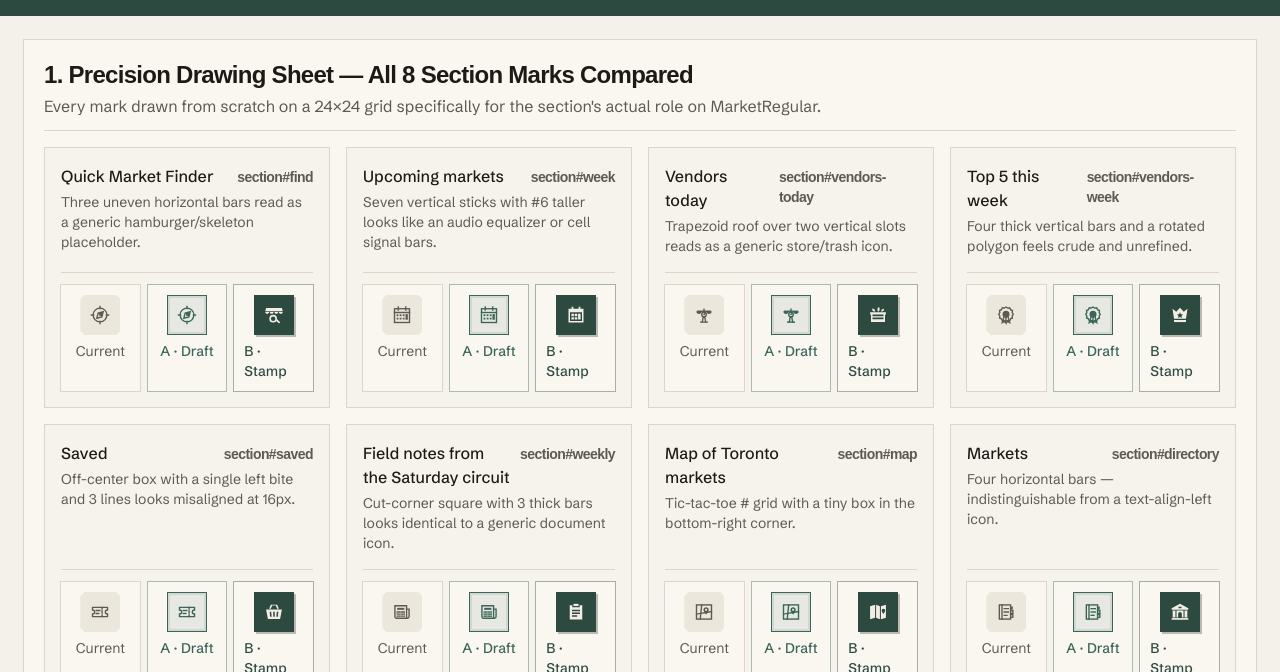
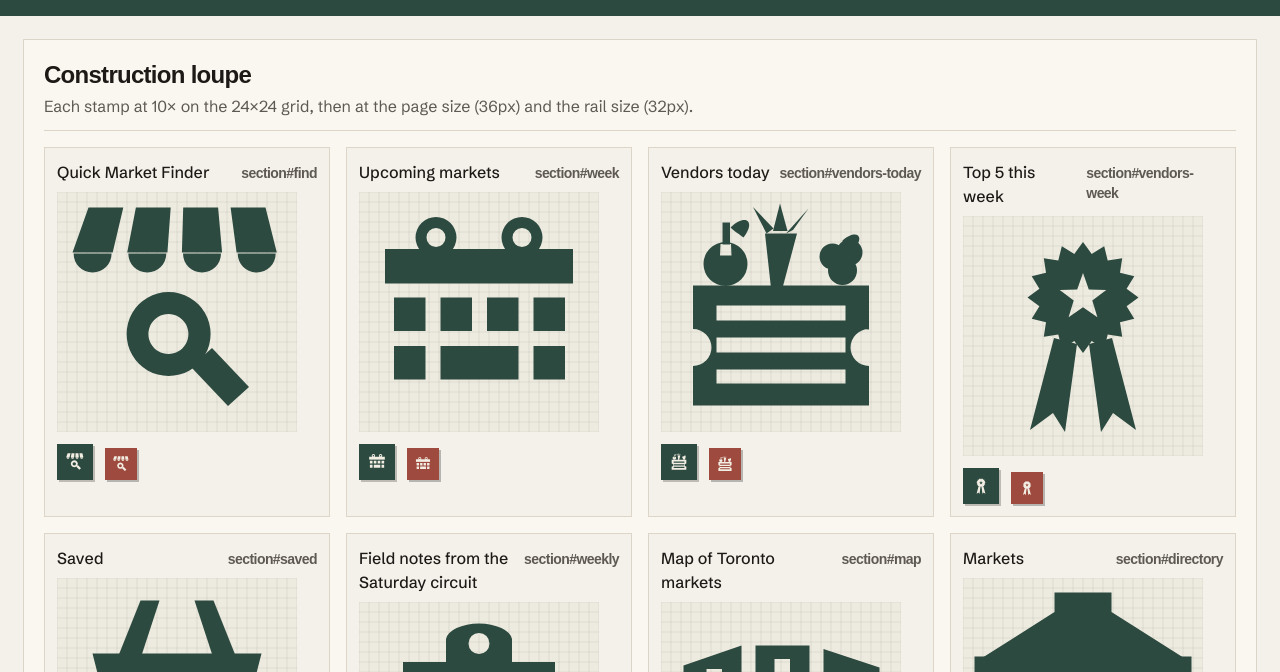
Before and after one commit to localgovy/marketregular, a Next.js app: page /preview/marks in a window 1280 px wide. Shown: the part 258-930 px from the top of the page. Built offline with nearby package versions, Linux system fonts and the light colour scheme; no server answers; a web font is replaced by a local one.

Commit message:
Replace draft marks with woodcut stamps
Redesign section marks as solid market-themed stamps, update home-panel treatments to match, and expand the marks preview with a construction loupe. Make the woodcut-seal direction the preview default.

```diff
--- a/src/app/preview/marks/page.tsx
+++ b/src/app/preview/marks/page.tsx
@@ -352,123 +352,20 @@ function DraftMark({ section, className }: { section: SectionKey; className?: st
  * market hall objects: striped canopy awning, slatted bushel crate, hanging
  * chalkboard, woven basket, arched market hall truss.
  * ========================================================================== */
+const STAMP_MARKS: Record<SectionKey, (props: SvgProps) => ReactNode> = {
+  find: SlatsMark,
+  week: WeekMark,
+  vendorsToday: CrateMark,
+  vendorsWeek: TallyMark,
+  saved: TicketMark,
+  weekly: SignMark,
+  map: BlocksMark,
+  directory: RulesMark,
+};
+
 function WoodcutMark({ section, className }: { section: SectionKey; className?: string }) {
-  const base: SvgProps = {
-    viewBox: "0 0 24 24",
-    fill: "currentColor",
-    className,
-    "aria-hidden": true,
-  };
-
-  switch (section) {
-    case "find":
-      // Striped Market Canopy Valance over a Wayfinding Lens
-      return (
-        <svg {...base}>
-          {/* 5-pleat market awning */}
-          <path d="M2.5 3.5H21.5L22.5 7.5H1.5L2.5 3.5Z" />
-          <path d="M1.5 8.3H6.1C6.1 9.6 5.1 10.6 3.8 10.6C2.5 10.6 1.5 9.6 1.5 8.3ZM6.9 8.3H11.5C11.5 9.6 10.5 10.6 9.2 10.6C7.9 10.6 6.9 9.6 6.9 8.3ZM12.5 8.3H17.1C17.1 9.6 16.1 10.6 14.8 10.6C13.5 10.6 12.5 9.6 12.5 8.3ZM17.9 8.3H22.5C22.5 9.6 21.5 10.6 20.2 10.6C18.9 10.6 17.9 9.6 17.9 8.3Z" />
-          {/* Precision optical lens below */}
-          <path
-            fillRule="evenodd"
-            d="M11 11.8A4.6 4.6 0 1 0 11 21A4.6 4.6 0 0 0 11 11.8ZM11 13.7A2.7 2.7 0 1 1 11 19.1A2.7 2.7 0 0 1 11 13.7Z"
-          />
-          <polygon points="14.3,18.5 15.7,17.1 19.4,20.8 18.0,22.2" />
-        </svg>
-      );
-
-    case "week":
-      // Hanging Market-Day Flip Board with Twin Iron Hooks & Starred Day
-      return (
-        <svg {...base}>
-          {/* Twin iron hanging rings */}
-          <path d="M6.8 2H8.8V5.5H6.8V2ZM15.2 2H17.2V5.5H15.2V2Z" />
-          <path
-            fillRule="evenodd"
-            d="M3 4.5H21V21H3V4.5ZM4.8 8.8H19.2V19.2H4.8V8.8ZM6.5 10.6H9.5V13.4H6.5V10.6ZM10.5 10.6H13.5V13.4H10.5V10.6ZM14.5 10.6H17.5V17.4H14.5V10.6ZM6.5 14.6H9.5V17.4H6.5V14.6ZM10.5 14.6H13.5V17.4H10.5V14.6Z"
-          />
-        </svg>
-      );
-
-    case "vendorsToday":
-      // Slatted Harvest Crate Overflowing with Botanical Leaves & Root Produce
-      return (
-        <svg {...base}>
-          {/* Leafy tops & produce emerging from crate */}
-          <path d="M7.5 7.8C5.8 7.8 4.8 6.3 5.2 4.2C7.2 4.2 8.6 5.5 8.6 7.8H7.5Z" />
-          <path d="M12 7.8C10.8 5.6 11.2 3.4 13.2 2.4C14.4 4.2 14.1 6.3 12.8 7.8H12Z" />
-          <path d="M15.8 7.8C15.8 5.8 17.1 4.4 19.2 4.4C19.4 6.3 18.2 7.8 16.5 7.8H15.8Z" />
-          {/* Dovetail slatted wood crate with hand-grips */}
-          <path
-            fillRule="evenodd"
-            d="M2.5 8.8H21.5V11.4H20.4V20.5H3.6V11.4H2.5V8.8ZM5.4 11.4H18.6V13.6H5.4V11.4ZM5.4 15.0H18.6V17.2H5.4V15.0Z"
-          />
-        </svg>
-      );
-
-    case "vendorsWeek":
-      // Enamel Crown / 5-Point Hall Standard Plaque
-      return (
-        <svg {...base}>
-          <path
-            fillRule="evenodd"
-            d="M3 4.5L7.5 8.2L12 3.2L16.5 8.2L21 4.5L19.2 16.5H4.8L3 4.5ZM12 8.8L13.1 11.1L15.6 11.4L13.8 13.1L14.3 15.5L12 14.3L9.7 15.5L10.2 13.1L8.4 11.4L10.9 11.1L12 8.8Z"
-          />
-          <rect x="4.8" y="18" width="14.4" height="2.5" />
-        </svg>
-      );
-
-    case "saved":
-      // Woven Market Shopper's Basket with Twin Handles
-      return (
-        <svg {...base}>
-          <path d="M8.2 3.2L6.2 8.2H8.2L9.8 4.2H14.2L15.8 8.2H17.8L15.8 3.2H8.2Z" />
-          <path
-            fillRule="evenodd"
-            d="M2.5 9H21.5L19.3 20.5H4.7L2.5 9ZM6.8 11.8H8.6L9.2 17.8H7.4L6.8 11.8ZM11.1 11.8H12.9V17.8H11.1V11.8ZM15.4 11.8H17.2L16.6 17.8H14.8L15.4 11.8Z"
-          />
-        </svg>
-      );
-
-    case "weekly":
-      // Reporter's Field Clipboard with Brass Clip & Ruled Dispatch
-      return (
-        <svg {...base}>
-          <path d="M9 2.2H15V4.8H9V2.2Z" />
-          <path
-            fillRule="evenodd"
-            d="M4.5 4H7.6V6.2H16.4V4H19.5V21H4.5V4ZM7.2 9.2H16.8V11H7.2V9.2ZM7.2 12.6H16.8V14.4H7.2V12.6ZM7.2 16H13.4V17.8H7.2V16Z"
-          />
-        </svg>
-      );
-
-    case "map":
-      // Folded Triptych Street Atlas with Cutout Pin
-      return (
-        <svg {...base}>
-          <path
-            fillRule="evenodd"
-            d="M2.5 5.2L8.5 3.2V18.8L2.5 20.8V5.2ZM9.7 3.2L14.3 5.2V20.8L9.7 18.8V3.2ZM15.5 5.2L21.5 3.2V18.8L15.5 20.8V5.2ZM18.5 8.2C17.3 8.2 16.4 9.1 16.4 10.3C16.4 11.9 18.5 14.4 18.5 14.4C18.5 14.4 20.6 11.9 20.6 10.3C20.6 9.1 19.7 8.2 18.5 8.2Z"
-          />
-        </svg>
-      );
-
-    case "directory":
-      // Brick Market Hall Archway & Pediment (St. Lawrence / Wychwood Hall)
-      return (
-        <svg {...base}>
-          {/* Gabled Hall Roof with Clerestory Vent */}
-          <path
-            fillRule="evenodd"
-            d="M12 2.2L22 7.5V9.2H2V7.5L12 2.2ZM10.2 5.8H13.8V7.4H10.2V5.8Z"
-          />
-          {/* Colonnade Pillars & Grand Center Arch */}
-          <path d="M3.2 10.2H6.5V18.5H3.2V10.2ZM17.5 10.2H20.8V18.5H17.5V10.2Z" />
-          <path d="M7.8 10.2H16.2V18.5H14.2V14.2C14.2 12.9 13.2 11.9 12 11.9C10.8 11.9 9.8 12.9 9.8 14.2V18.5H7.8V10.2Z" />
-          <rect x="2" y="19.3" width="20" height="2" />
-        </svg>
-      );
-  }
+  const Mark = STAMP_MARKS[section];
+  return <Mark className={className} />;
 }
 
 /* ============================================================================
@@ -605,7 +502,7 @@ function MockupPanelHeader({
                 woodcutPlateTone,
               )}
             >
-              <WoodcutMark section={spec.key} className={rail ? "size-4" : "size-5"} />
+              <WoodcutMark section={spec.key} className={rail ? "size-[18px]" : "size-5"} />
             </span>
           )}
 
@@ -691,7 +588,7 @@ function MockupPanelHeader({
 }
 
 export default function MarksPreviewPage() {
-  const [activeDirection, setActiveDirection] = useState<DesignVariant>("swiss-framed");
+  const [activeDirection, setActiveDirection] = useState<DesignVariant>("woodcut-seal");
 
   const directions: Array<{
     id: DesignVariant;
@@ -788,6 +685,62 @@ export default function MarksPreviewPage() {
       </div>
 
       <div className="mx-auto max-w-7xl px-4 pt-6 lg:px-6">
+        <section className="mb-8 bg-card p-5 ring-1 ring-border">
+          <div className="border-b border-border pb-3">
+            <h2>Construction loupe</h2>
+            <p className="mt-1 text-base text-muted-foreground">
+              Each stamp at 10× on the 24×24 grid, then at the page size (36px) and the rail size (32px).
+            </p>
+          </div>
+          <div className="mt-4 grid gap-4 sm:grid-cols-2 xl:grid-cols-4">
+            {SECTIONS.map((spec) => (
+              <figure key={spec.key} className="border border-border bg-background p-3">
+                <figcaption className="mb-2 flex items-baseline justify-between gap-2">
+                  <span className="text-base font-medium">{spec.title}</span>
+                  <span className="type-nums text-sm text-muted-foreground">{spec.idLabel}</span>
+                </figcaption>
+                <div className="relative size-60 bg-secondary/70">
+                  <svg
+                    viewBox="0 0 24 24"
+                    className="absolute inset-0 size-full text-foreground/20"
+                    aria-hidden
+                  >
+                    {Array.from({ length: 25 }, (_, index) => (
+                      <g key={index}>
+                        <line
+                          x1={index}
+                          y1="0"
+                          x2={index}
+                          y2="24"
+                          stroke="currentColor"
+                          strokeWidth="0.035"
+                        />
+                        <line
+                          x1="0"
+                          y1={index}
+                          x2="24"
+                          y2={index}
+                          stroke="currentColor"
+                          strokeWidth="0.035"
+                        />
+                      </g>
+                    ))}
+                  </svg>
+                  <WoodcutMark section={spec.key} className="relative size-60 text-board" />
+                </div>
+                <div className="mt-3 flex items-end gap-3">
+                  <span className="flex size-9 items-center justify-center bg-board text-chalk shadow-[2px_2px_0_0_rgba(28,25,22,0.25)]">
+                    <WoodcutMark section={spec.key} className="size-5" />
+                  </span>
+                  <span className="flex size-8 items-center justify-center bg-stamp text-chalk shadow-[2px_2px_0_0_rgba(28,25,22,0.28)]">
+                    <WoodcutMark section={spec.key} className="size-[18px]" />
+                  </span>
+                </div>
+              </figure>
+            ))}
+          </div>
+        </section>
+
         {/* Section 1: Close-Up Mark Inspection Sheet (All 8 Sections Side by Side) */}
         <section className="mb-8 bg-card p-5 ring-1 ring-border">
           <div className="border-b border-border pb-3">
--- a/src/components/marks.tsx
+++ b/src/components/marks.tsx
@@ -22,19 +22,16 @@ function plate(x: number, y: number, w: number, h: number, c = 1.6) {
   return `M${x + c} ${y}H${x + w - c}L${x + w} ${y + c}V${y + h - c}L${x + w - c} ${y + h}H${x + c}L${x} ${y + h - c}V${y + c}Z`;
 }
 
-/** Architectural drafting mark — 1.65px geometric line + selective solid fills. */
-function DraftMark({ children, className, ...props }: MarkProps & { children: ReactNode }) {
+/** Solid woodcut / signwriter stamp. Gaps are cut out of the fill. */
+function StampMark({ children, className, ...props }: MarkProps & { children: ReactNode }) {
   return (
     <svg
       viewBox="0 0 24 24"
       className={className}
       aria-hidden
       focusable="false"
-      fill="none"
-      stroke="currentColor"
-      strokeWidth={1.65}
-      strokeLinecap="square"
-      strokeLinejoin="miter"
+      fill="currentColor"
+      shapeRendering="geometricPrecision"
       {...props}
     >
       {children}
@@ -42,53 +39,55 @@ function DraftMark({ children, className, ...props }: MarkProps & { children: Re
   );
 }
 
-/** Countertop brass produce scale — vendors, stalls selling today. */
+/** Slatted harvest crate with apple, carrot, and greens — vendors selling today. */
 export function CrateMark(props: MarkProps) {
   return (
-    <DraftMark {...props}>
-      <path d="M8 20.5H16" />
-      <path d="M10 20.5L11 14.5H13L14 20.5" />
-      <circle cx="12" cy="11.5" r="2.75" />
-      <line x1="12" y1="11.5" x2="13.2" y2="10.1" />
-      <line x1="4.5" y1="7.5" x2="19.5" y2="7.5" />
-      <line x1="12" y1="5" x2="12" y2="8.75" />
+    <StampMark {...props}>
       <path
-        d="M2.75 7.5C2.75 9.6 4.2 10.8 6 10.8C7.8 10.8 9.25 9.6 9.25 7.5Z"
-        fill="currentColor"
-        stroke="none"
+        fillRule="evenodd"
+        d="M3.2 9.35H20.8V21.35H3.2Z M5.55 11.35H18.45V12.85H5.55Z M5.55 14.55H18.45V16.05H5.55Z M5.55 17.75H18.45V19.15H5.55Z M3.2 13.7A1.85 1.85 0 0 1 3.2 17.4Z M20.8 13.7A1.85 1.85 0 0 0 20.8 17.4Z"
       />
+      <path d="M10.4 4.15h3.2L12.15 9.6h-1.15z" />
+      <path d="M10.55 4.15 9.2 1.5 11.25 3.65Z" />
+      <path d="M11.2 3.9 11.9 1.15 12.65 3.9Z" />
+      <path d="M12.5 4.15 14.75 1.65 13.2 3.8Z" />
       <path
-        d="M14.75 7.5C14.75 9.6 16.2 10.8 18 10.8C19.8 10.8 21.25 9.6 21.25 7.5Z"
-        fill="currentColor"
-        stroke="none"
+        fillRule="evenodd"
+        d="M4.25 7.2a2.2 2.2 0 1 0 4.4 0 2.2 2.2 0 1 0-4.4 0M5.95 5.2h1.05l.05 1.15h-1.15z"
       />
-    </DraftMark>
+      <path d="M6.15 3.05h.75V5.25h-.75z" />
+      <path d="M6.95 3.55C8.4 2.15 9.55 2.85 8.25 4.55 7.55 4.05 7.15 3.75 6.95 3.55Z" />
+      <path d="M15.85 6.45a1.3 1.3 0 1 0 2.6 0 1.3 1.3 0 1 0-2.6 0M17.55 6.05a1.3 1.3 0 1 0 2.6 0 1.3 1.3 0 1 0-2.6 0M16.7 7.85a1.45 1.45 0 1 0 2.9 0 1.45 1.45 0 1 0-2.9 0" />
+      <path d="M18.15 4.85c1.35-1.2 2.35-.45 1.15.85-.4-.35-.8-.5-1.15-.6z" />
+    </StampMark>
   );
 }
 
-/** County-fair prize rosette — ranking, this week’s top stalls. */
+/** County-fair rosette with a cut star and notched tails — this week’s top stalls. */
 export function TallyMark(props: MarkProps) {
   return (
-    <DraftMark {...props}>
-      <path d="M9.5 14.5L7.5 21.2L10.5 19.6L11.8 21.5L12 15" />
-      <path d="M14.5 14.5L16.5 21.2L13.5 19.6L12.2 21.5" />
-      <polygon points="12,2.4 14.1,3.7 16.5,3.4 17.5,5.6 19.7,6.6 19.4,9.0 20.7,11.1 19.4,13.2 19.7,15.6 17.5,16.6 16.5,18.8 14.1,18.5 12,19.8 9.9,18.5 7.5,18.8 6.5,16.6 4.3,15.6 4.6,13.2 3.3,11.1 4.6,9.0 4.3,6.6 6.5,5.6 7.5,3.4 9.9,3.7" />
-      <circle cx="12" cy="11.1" r="4.2" fill="currentColor" stroke="none" />
-    </DraftMark>
+    <StampMark {...props}>
+      <path
+        fillRule="evenodd"
+        d="M12 2.6 12.87 3.79 14.12 3.02 14.47 4.45 15.92 4.23 15.7 5.68 17.13 6.03 16.36 7.28 17.55 8.15 16.36 9.02 17.13 10.27 15.7 10.62 15.92 12.07 14.47 11.85 14.12 13.28 12.87 12.51 12 13.7 11.13 12.51 9.88 13.28 9.53 11.85 8.08 12.07 8.3 10.62 6.87 10.27 7.64 9.02 6.45 8.15 7.64 7.28 6.87 6.03 8.3 5.68 8.08 4.23 9.53 4.45 9.88 3.02 11.13 3.79Z M12 5.7 12.58 7.36 14.33 7.39 12.93 8.45 13.44 10.13 12 9.13 10.56 10.13 11.07 8.45 9.67 7.39 11.42 7.36Z"
+      />
+      <path d="M9.1 12.2 6.7 21.4 9 19.7 10.2 21.6 11.4 12.8Z" />
+      <path d="M14.9 12.2 17.3 21.4 15 19.7 13.8 21.6 12.6 12.8Z" />
+    </StampMark>
   );
 }
 
-/** Symmetric twin-notch perforated admission stub — saved. */
+/** Woven market basket — saved. */
 export function TicketMark(props: MarkProps) {
   return (
-    <DraftMark {...props}>
-      <path d="M3 6.5H21V9.6C19.5 9.6 18.4 10.65 18.4 12C18.4 13.35 19.5 14.4 21 14.4V17.5H3V14.4C4.5 14.4 5.6 13.35 5.6 12C5.6 10.65 4.5 9.6 3 9.6V6.5Z" />
-      <line x1="14.5" y1="6.5" x2="14.5" y2="8.4" />
-      <line x1="14.5" y1="10.8" x2="14.5" y2="13.2" />
-      <line x1="14.5" y1="15.6" x2="14.5" y2="17.5" />
-      <line x1="7.5" y1="10.2" x2="11.8" y2="10.2" />
-      <line x1="7.5" y1="13.8" x2="10.5" y2="13.8" />
-    </DraftMark>
+    <StampMark {...props}>
+      <path d="M6.15 7.75 8.35 2.25h1.9L8.45 7.75Z" />
+      <path d="M17.85 7.75 15.65 2.25h-1.9l1.8 5.5Z" />
+      <path
+        fillRule="evenodd"
+        d="M3.55 7.55h16.9l-.6 2.35H4.15ZM4.95 9.9h14.1l-1.65 11.45H6.6ZM8.35 12.35h1.55l-.25 6.7H8.1ZM11.25 12.35h1.55v6.7h-1.55ZM14.15 12.35h1.55l-.25 6.7h-1.55Z"
+      />
+    </StampMark>
   );
 }
 
@@ -105,86 +104,84 @@ export function SearchMark(props: MarkProps) {
   );
 }
 
-/** Precision wayfinding compass & reticle — find / filters. */
+/** Striped stall awning and wayfinding lens — find / filters. */
 export function SlatsMark(props: MarkProps) {
   return (
-    <DraftMark {...props}>
-      <circle cx="12" cy="12" r="8.25" />
-      <line x1="12" y1="1.75" x2="12" y2="4.25" />
-      <line x1="12" y1="19.75" x2="12" y2="22.25" />
-      <line x1="1.75" y1="12" x2="4.25" y2="12" />
-      <line x1="19.75" y1="12" x2="22.25" y2="12" />
-      <polygon
-        points="12,12 9.8,9.8 15.8,8.2 14.2,14.2"
-        fill="currentColor"
-        stroke="none"
+    <StampMark {...props}>
+      <path
+        fillRule="evenodd"
+        d="M3.15 1.55h17.7L21.98 6.05H1.55ZM5.57 6.05 6.63 1.55h1.26L7.02 6.05ZM11.04 6.05 11.37 1.55h1.25l-.13 4.5ZM16.51 6.05 16.11 1.55h1.25L17.96 6.05Z"
       />
-      <polygon points="15.8,8.2 14.2,14.2 8.2,15.8 9.8,9.8" />
-      <circle cx="12" cy="12" r="1.15" fill="currentColor" stroke="none" />
-    </DraftMark>
+      <path d="M1.66 6.15C1.66 7.2 2.51 8.05 3.56 8.05 4.61 8.05 5.46 7.2 5.46 6.15ZM7.13 6.15C7.13 7.2 7.98 8.05 9.03 8.05 10.08 8.05 10.93 7.2 10.93 6.15ZM12.6 6.15C12.6 7.2 13.45 8.05 14.5 8.05 15.55 8.05 16.4 7.2 16.4 6.15ZM18.07 6.15C18.07 7.2 18.92 8.05 19.97 8.05 21.02 8.05 21.87 7.2 21.87 6.15Z" />
+      <path
+        fillRule="evenodd"
+        d="M11.15 10a4.2 4.2 0 1 0 .02 0ZM11.15 12.2a2 2 0 1 1-.02 0Z"
+      />
+      <path d="m13.4 17.5 2.1-1.9 3.7 3.9-2.1 1.9z" />
+    </StampMark>
   );
 }
 
-/** Split-leaf almanac calendar with 7-day grid & Saturday stamped — month / week. */
+/** Hanging market-day board. Saturday takes the wide stall — month / week. */
 export function WeekMark(props: MarkProps) {
   return (
-    <DraftMark {...props}>
-      <rect x="3" y="4.5" width="18" height="16.5" />
-      <line x1="3" y1="9" x2="21" y2="9" />
-      <line x1="7.5" y1="2.25" x2="7.5" y2="6" />
-      <line x1="16.5" y1="2.25" x2="16.5" y2="6" />
-      <rect x="5.5" y="11.2" width="2.2" height="2.2" fill="currentColor" stroke="none" />
-      <rect x="9.2" y="11.2" width="2.2" height="2.2" fill="currentColor" stroke="none" />
-      <rect x="12.9" y="11.2" width="2.2" height="2.2" fill="currentColor" stroke="none" />
-      <rect x="16.2" y="10.9" width="2.8" height="6.8" fill="currentColor" stroke="none" />
-      <rect x="5.5" y="15.2" width="2.2" height="2.2" fill="currentColor" stroke="none" />
-      <rect x="9.2" y="15.2" width="2.2" height="2.2" fill="currentColor" stroke="none" />
-      <rect x="12.9" y="15.2" width="2.2" height="2.2" fill="currentColor" stroke="none" />
-    </DraftMark>
+    <StampMark {...props}>
+      <path d="M2.6 5.7h18.8v3.45H2.6z" />
+      <path
+        fillRule="evenodd"
+        d="M5.65 4.55a2.05 2.05 0 1 0 4.1 0 2.05 2.05 0 0 0-4.1 0Zm1.1 0a.95.95 0 1 1 1.9 0 .95.95 0 0 1-1.9 0ZM14.25 4.55a2.05 2.05 0 1 0 4.1 0 2.05 2.05 0 0 0-4.1 0Zm1.1 0a.95.95 0 1 1 1.9 0 .95.95 0 0 1-1.9 0Z"
+      />
+      <path d="M3.5 10.55h3.15v3.35H3.5zm4.65 0h3.15v3.35H8.15zm4.65 0h3.15v3.35h-3.15zm4.65 0h3.15v3.35h-3.15zM3.5 15.4h3.15v3.35H3.5zm4.65 0h7.8v3.35h-7.8zm9.3 0h3.15v3.35h-3.15z" />
+    </StampMark>
   );
 }
 
-/** Street grid with surveyor pin — map. */
+/** Folded street atlas with a survey pin — map. */
 export function BlocksMark(props: MarkProps) {
   return (
-    <DraftMark {...props}>
-      <rect x="3" y="3.5" width="18" height="17" />
-      <line x1="3" y1="14.5" x2="21" y2="11.5" />
-      <line x1="9.2" y1="3.5" x2="7.5" y2="20.5" />
+    <StampMark {...props}>
       <path
-        d="M14.5 6.2C12.7 6.2 11.3 7.6 11.3 9.4C11.3 11.7 14.5 15.2 14.5 15.2C14.5 15.2 17.7 11.7 17.7 9.4C17.7 7.6 16.3 6.2 14.5 6.2Z"
-        fill="currentColor"
-        stroke="none"
+        fillRule="evenodd"
+        d="M2.25 6.35 8.05 4.35v13.2l-5.8 2ZM3.15 11.15h4.15v1.55H3.15ZM4.55 6.7h1.55v9.4H4.55Z"
       />
-      <circle cx="14.5" cy="9.3" r="1.25" fill="var(--card)" stroke="none" />
-    </DraftMark>
+      <path
+        fillRule="evenodd"
+        d="M9.45 4.35h5.4v15.3h-5.4ZM10.15 10.7h3.95v1.55h-3.95ZM11.35 5.7h1.55v8.6h-1.55Z"
+      />
+      <path
+        fillRule="evenodd"
+        d="M16.25 4.7 21.85 6.55v12.7l-5.6-1.85ZM19 7.55a2.15 2.15 0 0 0-2.15 2.15c0 1.7 2.15 4.15 2.15 4.15s2.15-2.45 2.15-4.15A2.15 2.15 0 0 0 19 7.55Z"
+      />
+      <circle cx="19" cy="9.7" r="0.78" />
+    </StampMark>
   );
 }
 
-/** Archival hall ledger with A–Z index tabs — directory / list. */
+/** Market hall: monitor roof, arch, and side bays — directory. */
 export function RulesMark(props: MarkProps) {
   return (
-    <DraftMark {...props}>
-      <rect x="4" y="3.5" width="13.5" height="17" />
-      <line x1="7.2" y1="3.5" x2="7.2" y2="20.5" />
-      <path d="M17.5 5.5H20.2V9H17.5" fill="currentColor" stroke="none" />
-      <path d="M17.5 10.2H20.2V13.7H17.5" />
-      <path d="M17.5 15H20.2V18.5H17.5" />
-      <line x1="9.8" y1="8" x2="14.8" y2="8" />
-      <line x1="9.8" y1="12" x2="14.8" y2="12" />
-      <line x1="9.8" y1="16" x2="13.2" y2="16" />
-    </DraftMark>
+    <StampMark {...props}>
+      <path d="M1.5 8.25 9.15 3.4V1.45h5.7V3.4L22.5 8.25Z" />
+      <path d="M1.15 7.85h21.7v1.7H1.15z" />
+      <path
+        fillRule="evenodd"
+        d="M2 9.35h20v9.85H2ZM3.35 11.7h2.7v4.5h-2.7ZM17.95 11.7h2.7v4.5h-2.7ZM9 19.2V13.55A3 3 0 0 0 15 13.55V19.2Z"
+      />
+      <path d="M11.2 10.55h1.6l.3 1.65h-2.2z" />
+      <path d="M1.35 18.55h21.3v3.05H1.35z" />
+    </StampMark>
   );
 }
 
-/** Architectural hall badge with corner bolts — a market, a place, identity plate. */
+/** Enamel stall plate with corner rivets — a market, a place. */
 export function PlateMark(props: MarkProps) {
   return (
-    <DraftMark {...props}>
-      <rect x="3" y="4.5" width="18" height="15" />
-      <rect x="6" y="7.5" width="12" height="9" />
-      <rect x="8.8" y="10.2" width="6.4" height="3.6" fill="currentColor" stroke="none" />
-    </DraftMark>
+    <StampMark {...props}>
+      <path
+        fillRule="evenodd"
+        d="M3 4h18v16H3Zm3.4 3.4h11.2v9.2H6.4ZM3.98 5.7a.72.72 0 1 0 1.44 0 .72.72 0 0 0-1.44 0Zm14.6 0a.72.72 0 1 0 1.44 0 .72.72 0 0 0-1.44 0ZM3.98 18.3a.72.72 0 1 0 1.44 0 .72.72 0 0 0-1.44 0Zm14.6 0a.72.72 0 1 0 1.44 0 .72.72 0 0 0-1.44 0Z"
+      />
+    </StampMark>
   );
 }
 
@@ -236,20 +233,20 @@ export function TagMark(props: MarkProps) {
   );
 }
 
-/** Folded broadsheet gazette with masthead & column rules — notes, blog, website. */
+/** Field clipboard with a spring clip and two-column dispatch — notes, blog, portals. */
 export function SignMark(props: MarkProps) {
   return (
-    <DraftMark {...props}>
-      <path d="M3.5 4.5H17.5V19.5H5.5C4.4 19.5 3.5 18.6 3.5 17.5V4.5Z" />
-      <path d="M17.5 8.5H20.5V17.5C20.5 18.6 19.6 19.5 18.5 19.5H17.5" />
-      <rect x="6.2" y="7" width="8.6" height="2.4" fill="currentColor" stroke="none" />
-      <line x1="6.2" y1="12" x2="9.6" y2="12" />
-      <line x1="6.2" y1="14.5" x2="9.6" y2="14.5" />
-      <line x1="6.2" y1="17" x2="9.6" y2="17" />
-      <line x1="11.4" y1="12" x2="14.8" y2="12" />
-      <line x1="11.4" y1="14.5" x2="14.8" y2="14.5" />
-      <line x1="11.4" y1="17" x2="14.8" y2="17" />
-    </DraftMark>
+    <StampMark {...props}>
+      <path
+        fillRule="evenodd"
+        d="M4.4 6h15.2v15.4H4.4ZM6.5 8.55h11v10.7h-11z"
+      />
+      <path
+        fillRule="evenodd"
+        d="M8.7 6.9V3.7A3.3 1.7 0 0 1 12 2.15 3.3 1.7 0 0 1 15.3 3.7V6.9ZM10.95 4.15a1.05 1.05 0 1 0 2.1 0 1.05 1.05 0 0 0-2.1 0Z"
+      />
+      <path d="M7.55 9.45h8.9v1.6h-8.9zM7.55 12.45h3.7v1.05h-3.7zm4.85 0h3.9v1.05h-3.9zM7.55 14.55h3.7v1.05h-3.7zm4.85 0h3.9v1.05h-3.9zM7.55 16.65h3.7v1.05h-3.7zm4.85 0h3.9v1.05h-3.9z" />
+    </StampMark>
   );
 }
 
```
Also changed, not shown: src/components/home-panel.tsx (+7 -7 lines).
